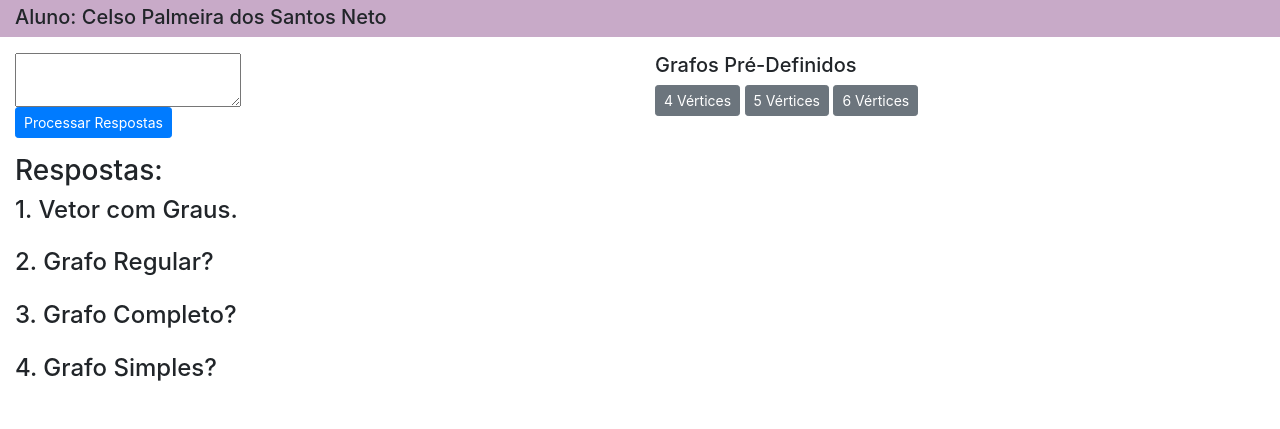
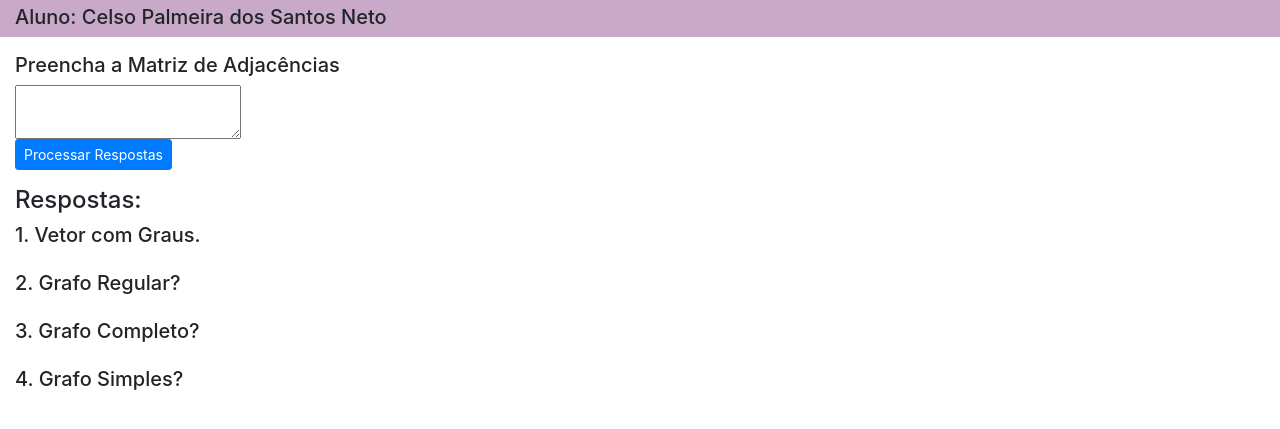
Before and after one commit to celsopalmeiraneto/ativMatDiscreta, a plain HTML site: page index.html in a window 1280 px wide. Shown: the part 51-480 px from the top of the page. Drawn offline with nearby package versions, Linux system fonts and the light colour scheme.

Commit message:
Remoção de Botões para Grafos

```diff
--- a/index.html
+++ b/index.html
@@ -19,14 +19,9 @@
           <strong>Ops!</strong><span></span>
         </div>
         <div class="col-sm-6">
+          <h5>Preencha a Matriz de Adjacências</h5>
           <textarea id="graphText" class="d-block"></textarea>
           <button class="btn btn-primary btn-sm m-t-1" id="go" name="button">Processar Respostas</button>
-        </div>
-        <div class="col-sm-6">
-          <h5>Grafos Pré-Definidos</h5>
-          <button class="btn btn-secondary btn-sm">4 Vértices</button>
-          <button class="btn btn-secondary btn-sm">5 Vértices</button>
-          <button class="btn btn-secondary btn-sm">6 Vértices</button>
         </div>
       </div>
       <div class="row">
@@ -36,29 +31,29 @@
 
       <div class="row todosResultados">
         <div class="col-sm-12">
-          <h3>Respostas:</h3>
+          <h4>Respostas:</h4>
         </div>
 
         <div class="col-sm-12">
-          <h4>1. Vetor com Graus.</h4>
+          <h5>1. Vetor com Graus.</h5>
         </div>
         <div id="resultado01" class="col-sm-12 resultado">
         </div>
 
         <div class="col-sm-12">
-          <h4>2. Grafo Regular?</h4>
+          <h5>2. Grafo Regular?</h5>
         </div>
         <div id="resultado02" class="col-sm-12 resultado">
         </div>
 
         <div class="col-sm-12">
-          <h4>3. Grafo Completo?</h4>
+          <h5>3. Grafo Completo?</h5>
         </div>
         <div id="resultado03" class="col-sm-12 resultado">
         </div>
 
         <div class="col-sm-12">
-          <h4>4. Grafo Simples?</h4>
+          <h5>4. Grafo Simples?</h5>
         </div>
         <div id="resultado04" class="col-sm-12 resultado">
         </div>
```
